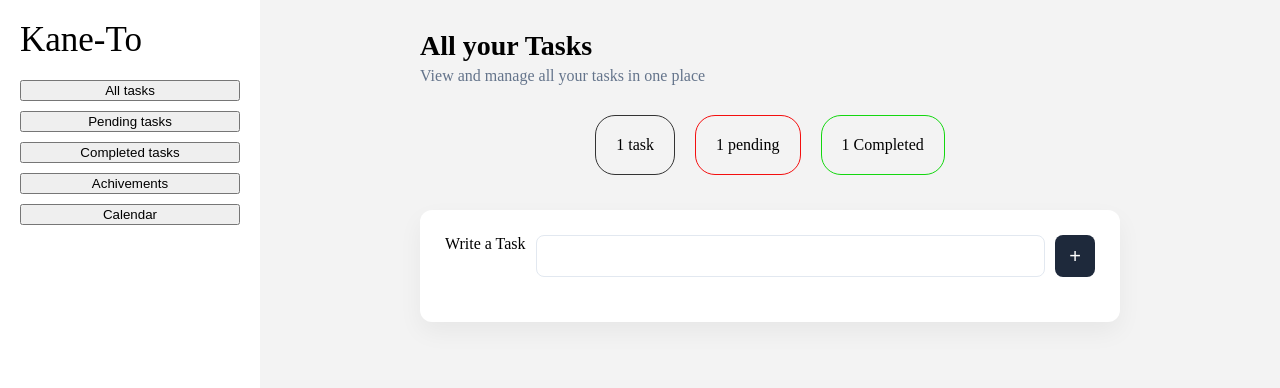
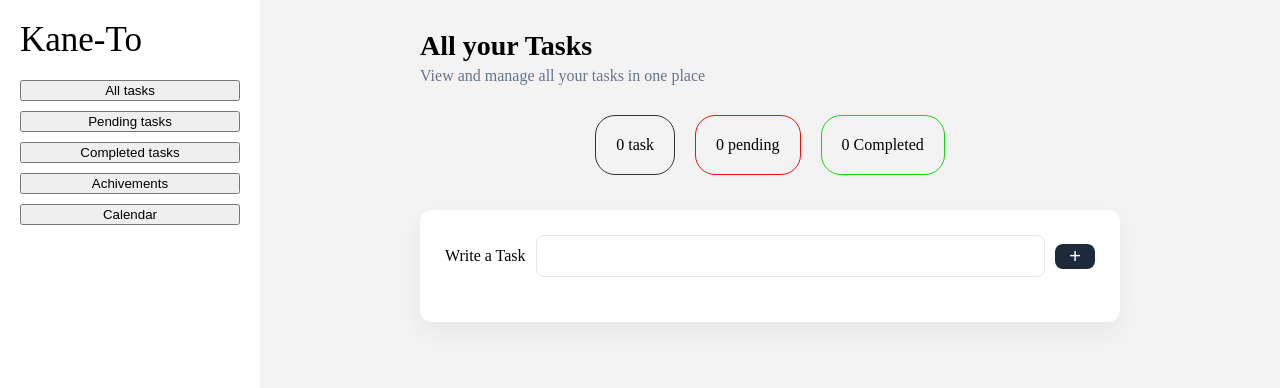
Before and after one commit to Ntroul/React-Todo-App-v2, a React (Vite) app: page / in a window 1280 px wide. Shown: the top 388 px of the page. Built offline with nearby package versions, Linux system fonts and the light colour scheme.

Commit message:
Added task Counter and Functional Delete Button

```diff
--- a/src/pages/All-tasks.css
+++ b/src/pages/All-tasks.css
@@ -31,6 +31,9 @@
   display:flex;
   gap:10px;
   margin-bottom:20px;
+  justify-content: center;
+  align-items: center;
+
 }
 
 .user-input input{
@@ -77,6 +80,7 @@
   border-radius:8px;
   border:1px solid #e2e8f0;
   transition:0.2s;
+  align-items: center;
 }
 
 .task-item:hover{
--- a/src/pages/All-tasks.jsx
+++ b/src/pages/All-tasks.jsx
@@ -11,13 +11,24 @@ export default function AllTasks() {
         console.log("editWorks")
     }
 
-    function deleteTask(){
-        console.log("deleteWorks")
+    function deleteTask(id){
+        setTasks(tasks.filter(task => task.id !== id))
     }
 
     function addTask() {
-        setTasks([...tasks, task])
+        const newTask = {
+        id: Date.now(),
+        title: task,
+        completed: false
+    };
+
+        setTasks([...tasks, newTask]);
+        setTask("");
     }
+
+    const total = tasks.length;
+    const pending = tasks.filter(task => !task.completed).length;
+    const completed = tasks.filter(task => task.completed).length;
 
     return (
         <div className="all-tasks-container">
@@ -26,22 +37,23 @@ export default function AllTasks() {
                 <p>View and manage all your tasks in one place</p>
             </div>
             <div className='task-coounter'>
-                <p className='grey'>1 task</p>
-                <p className='red'>1 pending</p>
-                <p className='green'>1 Completed</p>
+                <p className='grey'>{total} task</p>
+                <p className='red'>{pending} pending</p>
+                <p className='green'>{completed} Completed</p>
             </div>
             <div className="Tasks-section">
                 <div className="user-input">
                     <label htmlFor="task-input">Write a Task</label>
                     <input type="text" onChange={(e) => setTask(e.target.value)}></input>
-                    <button type="submit" onClick={addTask}>+</button>
+                    <button type="submit" onClick={addTask} disabled={task === ""}>+</button>
                 </div>
                 <div className="tasks">
-                    {tasks.map((todos) => (
-                        <div className='task-item' key={todos.id}>
-                            {todos}
+                    {tasks.map((todo) => (
+                        <div className='task-item' key={todo.id}>
+                        <input type="checkbox" className='item-checkbox'></input>
+                            {todo.title}
                         <button onClick={editTask} className='task-item-button-edit'>Edit</button>
-                        <button onClick={deleteTask} className='task-item-button'>Delete</button>
+                        <button onClick={() => deleteTask(todo.id)} className='task-item-button'>Delete</button>
                         </div>
                     ))}
                 </div>
```
